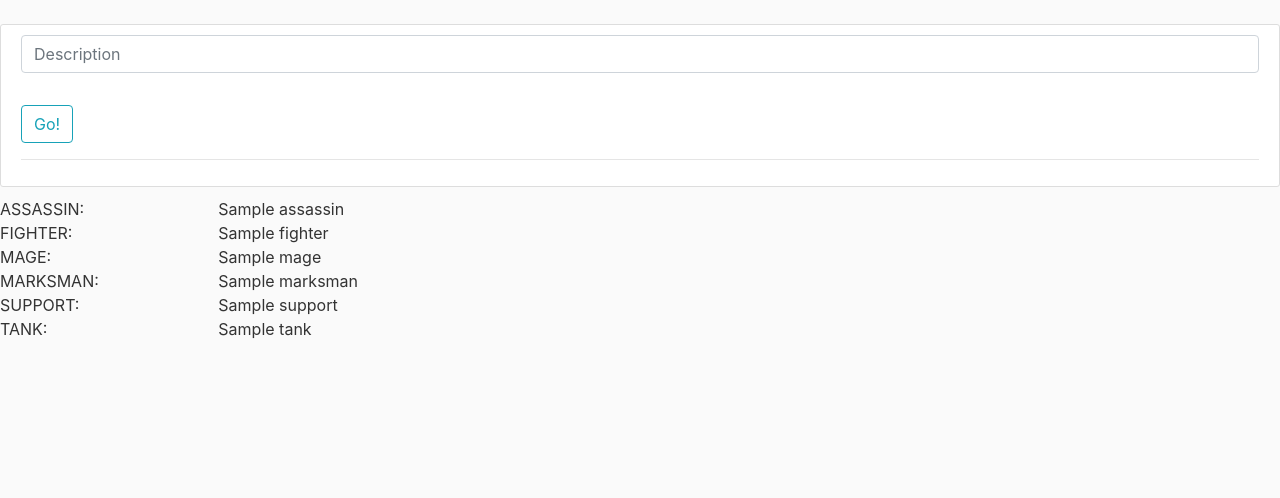
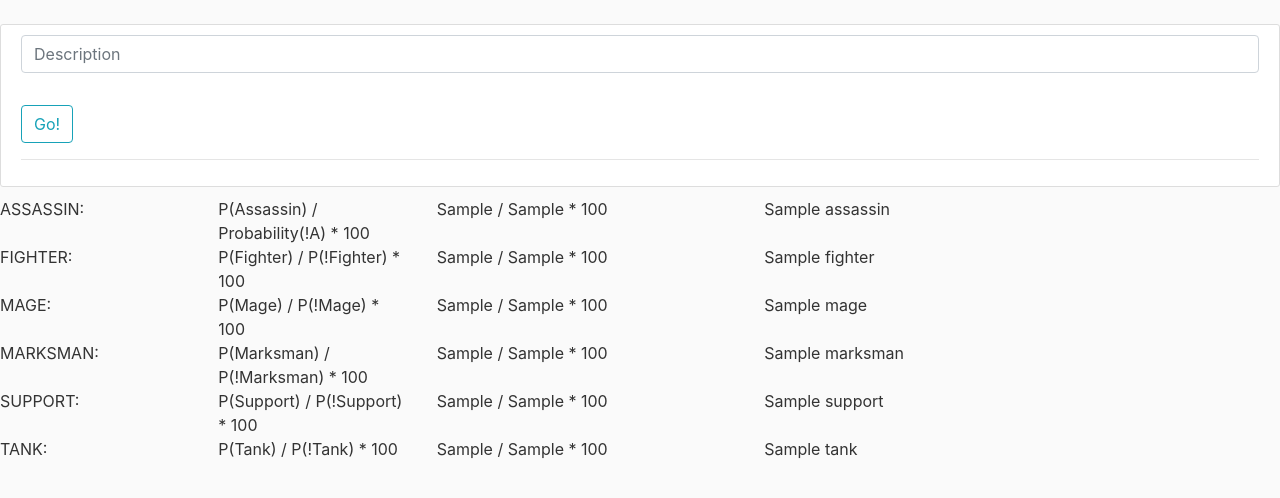
Before and after one commit to JayDotCooper/DataMiningProject, a Flask app: template templates/classifier.html in a window 1280 px wide. Shown: the part 56-554 px from the top of the page. Run offline with Flask 2, Linux system fonts and the light colour scheme; the template is opened without the code that fills it: values that come from a table or form of the project are taken from there, most other values are stand-ins (such as "Sample title", 1, 10 or a date in 2020); some libraries are stand-ins or nearby versions.

Commit message:
added intermidiate steps

```diff
--- a/app.py
+++ b/app.py
@@ -304,19 +304,31 @@ def classify(classifierInputs):
 
     # Normalizing probabilities to add up to 100%
     probTotal = probAssassin + probFighter + probMage + probMarksman + probSupport + probTank
-    probAssassin = (probAssassin / probTotal) * 100
-    probFighter = (probFighter / probTotal) * 100
-    probMage = (probMage / probTotal) * 100
-    probMarksman = (probMarksman / probTotal) * 100
-    probSupport = (probSupport / probTotal) * 100
-    probTank = (probTank / probTotal) * 100
+    normAssassin = (probAssassin / probTotal) * 100
+    normFighter = (probFighter / probTotal) * 100
+    normMage = (probMage / probTotal) * 100
+    normMarksman = (probMarksman / probTotal) * 100
+    normSupport = (probSupport / probTotal) * 100
+    normTank = (probTank / probTotal) * 100
 
-    return {"Assassin": probAssassin,
-            "Fighter": probFighter,
-            "Mage": probMage,
-            "Marksman": probMarksman,
-            "Support": probSupport,
-            "Tank": probTank}
+    return {"Assassin": normAssassin,
+            "ProbAssassin": probAssassin,
+            "ProbNotAssassin": probNotAssassin,
+            "Fighter": normFighter,
+            "ProbFighter": probFighter,
+            "ProbNotFighter": probNotFighter,
+            "Mage": normMage,
+            "ProbMage": probMage,
+            "ProbNotMage": probNotMage,
+            "Marksman": normMarksman,
+            "ProbMarksman": probMarksman,
+            "ProbNotMarksman": probNotMarksman,
+            "Support": normSupport,
+            "ProbSupport": probSupport,
+            "ProbNotSupport": probNotSupport,
+            "Tank": normTank,
+            "ProbTank": probTank,
+            "ProbNotTank": probNotTank }
 
 
 def create_tf_matrix(searchInputs):
--- a/templates/classifier.html
+++ b/templates/classifier.html
@@ -28,26 +28,38 @@
         {% if roleProbability %}
         <div class="row">
             <div class="col-2"> ASSASSIN:  </div>
+            <div class="col-2"> P(Assassin) / Probability(!A) * 100 </div>
+            <div class="col-md-3"> {{roleProbability.ProbAssassin}} / {{ roleProbability.ProbNotAssassin }} * 100 </div>
             <div class="col-2">{{ roleProbability.Assassin }}</div>
         </div>
         <div class="row">
             <div class="col-2"> FIGHTER:  </div>
+            <div class="col-2"> P(Fighter) / P(!Fighter) * 100 </div>
+            <div class="col-md-3"> {{ roleProbability.ProbFighter }} / {{ roleProbability.ProbNotFighter }} * 100 </div>
             <div class="col-2">{{ roleProbability.Fighter }}</div>
         </div>
         <div class="row">
             <div class="col-2"> MAGE:  </div>
+            <div class="col-2"> P(Mage) / P(!Mage) * 100 </div>
+            <div class="col-md-3"> {{roleProbability.ProbMage}} / {{roleProbability.ProbNotMage}} * 100 </div>
             <div class="col-2">{{ roleProbability.Mage }}</div>
         </div>
         <div class="row">
             <div class="col-2"> MARKSMAN:  </div>
+            <div class="col-2"> P(Marksman) / P(!Marksman) * 100 </div>
+            <div class="col-md-3"> {{roleProbability.ProbMarksman}} / {{roleProbability.ProbNotMarksman}} * 100 </div>
             <div class="col-2">{{ roleProbability.Marksman }}</div>
         </div>
         <div class="row">
             <div class="col-2"> SUPPORT:  </div>
+            <div class="col-2"> P(Support) / P(!Support) * 100 </div>
+            <div class="col-md-3"> {{roleProbability.ProbSupport}} / {{roleProbability.ProbNotSupport}} * 100 </div>
             <div class="col-2">{{ roleProbability.Support }}</div>
         </div>
         <div class="row">
             <div class="col-2"> TANK:  </div>
+            <div class="col-2"> P(Tank) / P(!Tank) * 100 </div>
+            <div class="col-md-3"> {{roleProbability.ProbTank}} / {{roleProbability.ProbNotTank}} * 100 </div>
             <div class="col-2">{{ roleProbability.Tank }}</div>
         </div>
     {% endif %}
```
Also changed, not shown: forms.py (line endings or trailing spaces).
